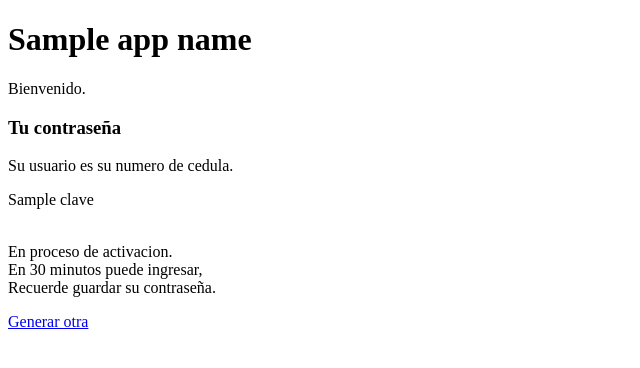
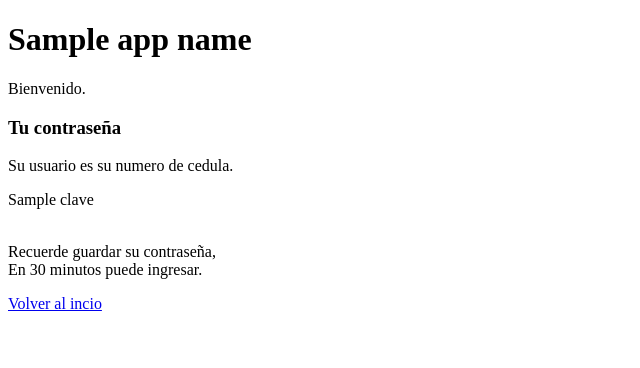
Before and after one commit to luissm4/User_tecnoglass, a Flask app: template templates/listo.html in a window 1280 px wide. Shown: the top 368 px of the page, without its empty margins (0-640 px from the left). Run offline with Flask 3, Linux system fonts and the light colour scheme; the template is opened without the code that fills it: most values are stand-ins (such as "Sample title", 1, 10 or a date in 2020).

Commit message:
Update listo.html

```diff
--- a/templates/listo.html
+++ b/templates/listo.html
@@ -4,7 +4,7 @@
     <h3 class="mb-3">Tu contraseña</h3>
     <p>Su usuario es su numero de cedula.</p>
     <div class="display-6 fw-bold">{{ clave }}</div>
-    <p><br />En proceso de activacion.<br />En 30 minutos puede ingresar,<br />Recuerde guardar su contraseña.</p>
-    <a href="{{ url_for('index') }}" class="btn btn-outline-secondary mt-3">Generar otra</a>
+    <p><br />Recuerde guardar su contraseña,<br />En 30 minutos puede ingresar.</p>
+    <a href="{{ url_for('index') }}" class="btn btn-outline-secondary mt-3">Volver al incio</a>
   </div>
 {% endblock %}
```
